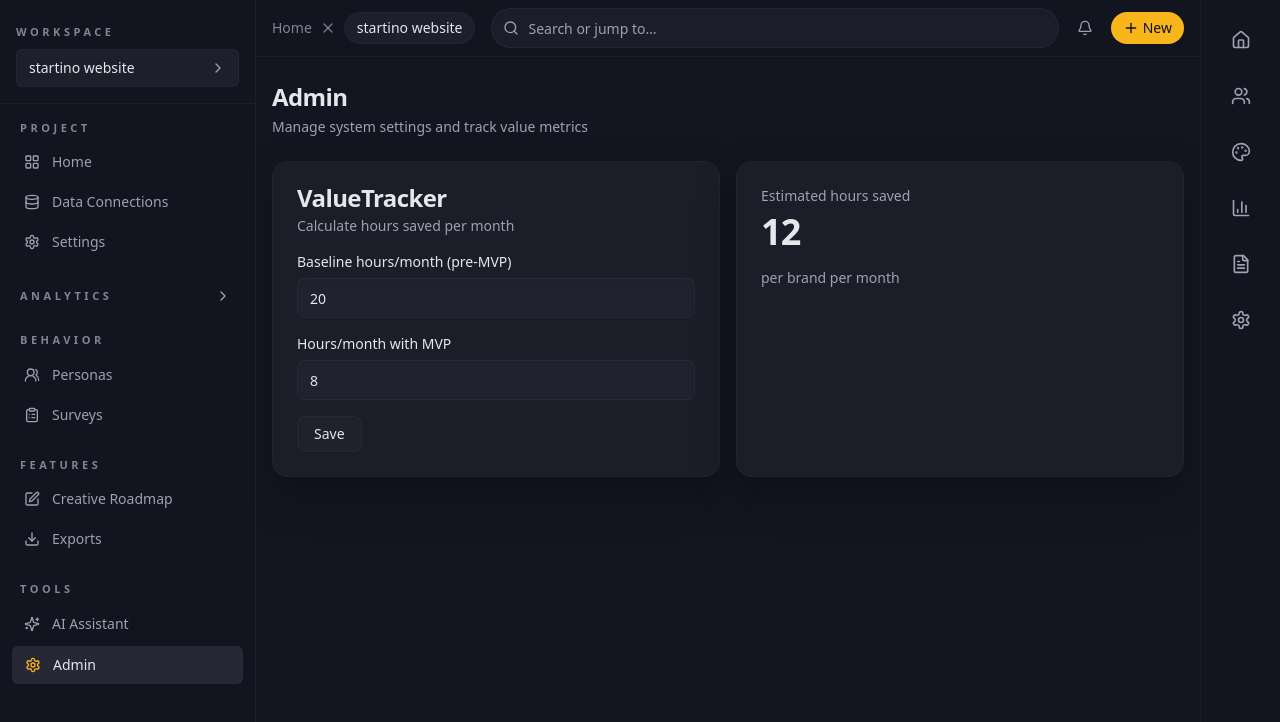
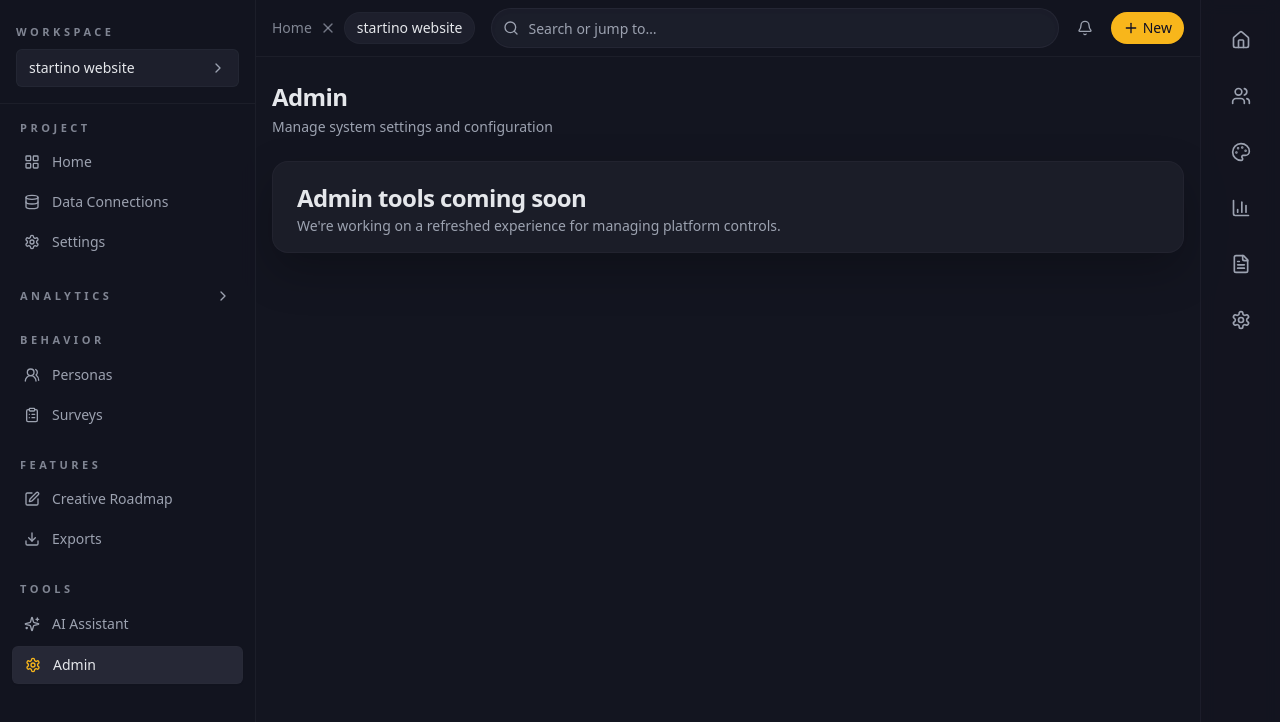
Before and after one commit to startino/ben-macpherson, a React (Vite) app: page /ben-macpherson/admin in a window 1280 px wide. Shown: the top 722 px of the page. Built offline with nearby package versions, Linux system fonts and the light colour scheme.

Commit message:
refactor(admin): remove ValueTracker panel

```diff
--- a/src/pages/Admin.tsx
+++ b/src/pages/Admin.tsx
@@ -1,63 +1,18 @@
-import { useEffect, useState } from 'react'
-import { Button } from '@/components/ui/button'
-import { Card, CardContent, CardDescription, CardHeader, CardTitle } from '@/components/ui/card'
-import { Input } from '@/components/ui/input'
+import { Card, CardDescription, CardHeader, CardTitle } from '@/components/ui/card'
 
 export default function Admin() {
-	const [baselineHours, setBaselineHours] = useState('20')
-	const [postHours, setPostHours] = useState('8')
-
-	useEffect(() => {
-		try {
-			const v = localStorage.getItem('valueTracker')
-			if (v) {
-				const obj = JSON.parse(v)
-				setBaselineHours(obj.baselineHours ?? '20')
-				setPostHours(obj.postHours ?? '8')
-			}
-		} catch {}
-	}, [])
-
-	function save() {
-		localStorage.setItem('valueTracker', JSON.stringify({ baselineHours, postHours }))
-	}
-
-	const savedHours = Math.max(0, Number(baselineHours) - Number(postHours))
-
 	return (
 		<section className="grid gap-6">
 			<div>
 				<h2 className="text-2xl font-bold tracking-tight">Admin</h2>
-				<p className="mt-1 text-sm text-muted-foreground">Manage system settings and track value metrics</p>
+				<p className="mt-1 text-sm text-muted-foreground">Manage system settings and configuration</p>
 			</div>
-			<div className="grid gap-4 md:grid-cols-2">
-				<Card>
-					<CardHeader>
-						<CardTitle>ValueTracker</CardTitle>
-						<CardDescription>Calculate hours saved per month</CardDescription>
-					</CardHeader>
-					<CardContent className="space-y-4">
-						<label className="grid gap-1.5">
-							<span className="text-sm font-medium">Baseline hours/month (pre‑MVP)</span>
-							<Input type="number" value={baselineHours} onChange={(e) => setBaselineHours(e.target.value)} />
-						</label>
-						<label className="grid gap-1.5">
-							<span className="text-sm font-medium">Hours/month with MVP</span>
-							<Input type="number" value={postHours} onChange={(e) => setPostHours(e.target.value)} />
-						</label>
-						<Button variant="outline" onClick={save}>Save</Button>
-					</CardContent>
-				</Card>
-				<Card>
-					<CardHeader>
-						<CardDescription>Estimated hours saved</CardDescription>
-						<CardTitle className="text-4xl">{savedHours}</CardTitle>
-					</CardHeader>
-					<CardContent>
-						<p className="text-sm text-muted-foreground">per brand per month</p>
-					</CardContent>
-				</Card>
-			</div>
+			<Card>
+				<CardHeader>
+					<CardTitle>Admin tools coming soon</CardTitle>
+					<CardDescription>We&apos;re working on a refreshed experience for managing platform controls.</CardDescription>
+				</CardHeader>
+			</Card>
 		</section>
 	)
 }
```
